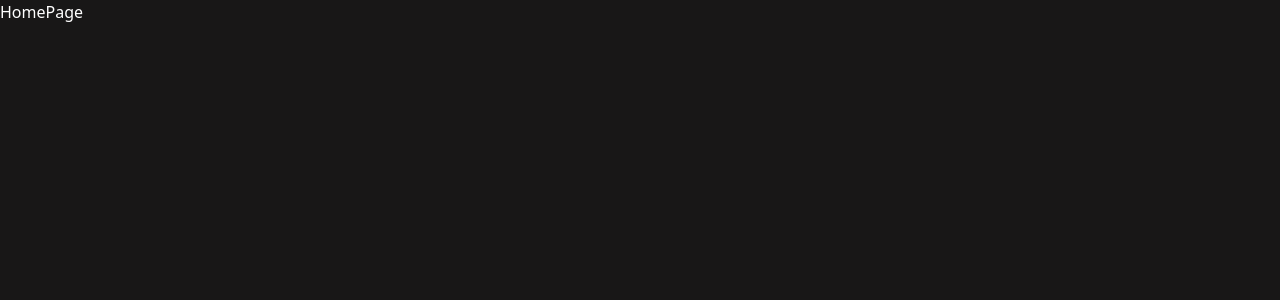
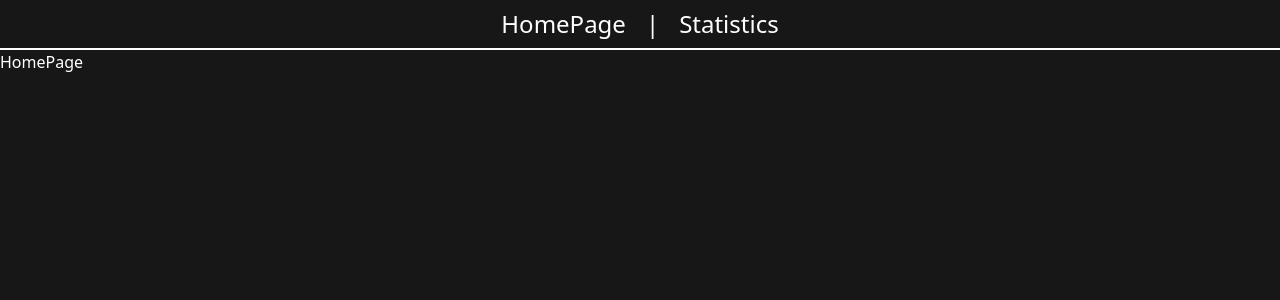
Before and after one commit to lsb22/url-shortner, a React (Vite) app: page /home in a window 1280 px wide. Shown: the top 300 px of the page. Built offline with nearby package versions, Linux system fonts and the light colour scheme.

Commit message:
Added navbar

```diff
--- a/src/components/HomePage.tsx
+++ b/src/components/HomePage.tsx
@@ -1,5 +1,12 @@
+import Navbar from "./Navbar";
+
 const HomePage = () => {
-  return <div>HomePage</div>;
+  return (
+    <div>
+      <Navbar />
+      HomePage
+    </div>
+  );
 };
 
 export default HomePage;
--- /dev/null
+++ b/src/components/Navbar.tsx
@@ -0,0 +1,11 @@
+const Navbar = () => {
+  return (
+    <div className="flex justify-center p-2 items-center text-2xl gap-5 border-b-2">
+      <h2>HomePage</h2>
+      <p>|</p>
+      <h2>Statistics</h2>
+    </div>
+  );
+};
+
+export default Navbar;
```
